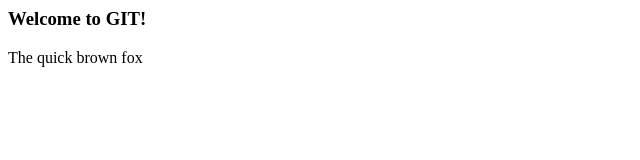
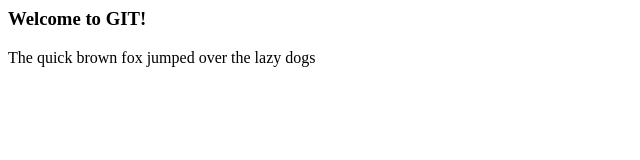
Before and after one commit to erincuenco/Git-tutorial, a plain HTML site: page index.html in a window 1280 px wide. Shown: the whole page, without its empty margins (0-640 px from the left). Drawn offline with Linux system fonts and the light colour scheme.

Commit message:
added jump

```diff
--- a/index.html
+++ b/index.html
@@ -5,7 +5,7 @@
 
   <body>
     <h3>Welcome to GIT!</h3>
-    <p>The quick brown fox</p>
+    <p>The quick brown fox jumped over the lazy dogs</p>
   </body>
 
 </html>
```
